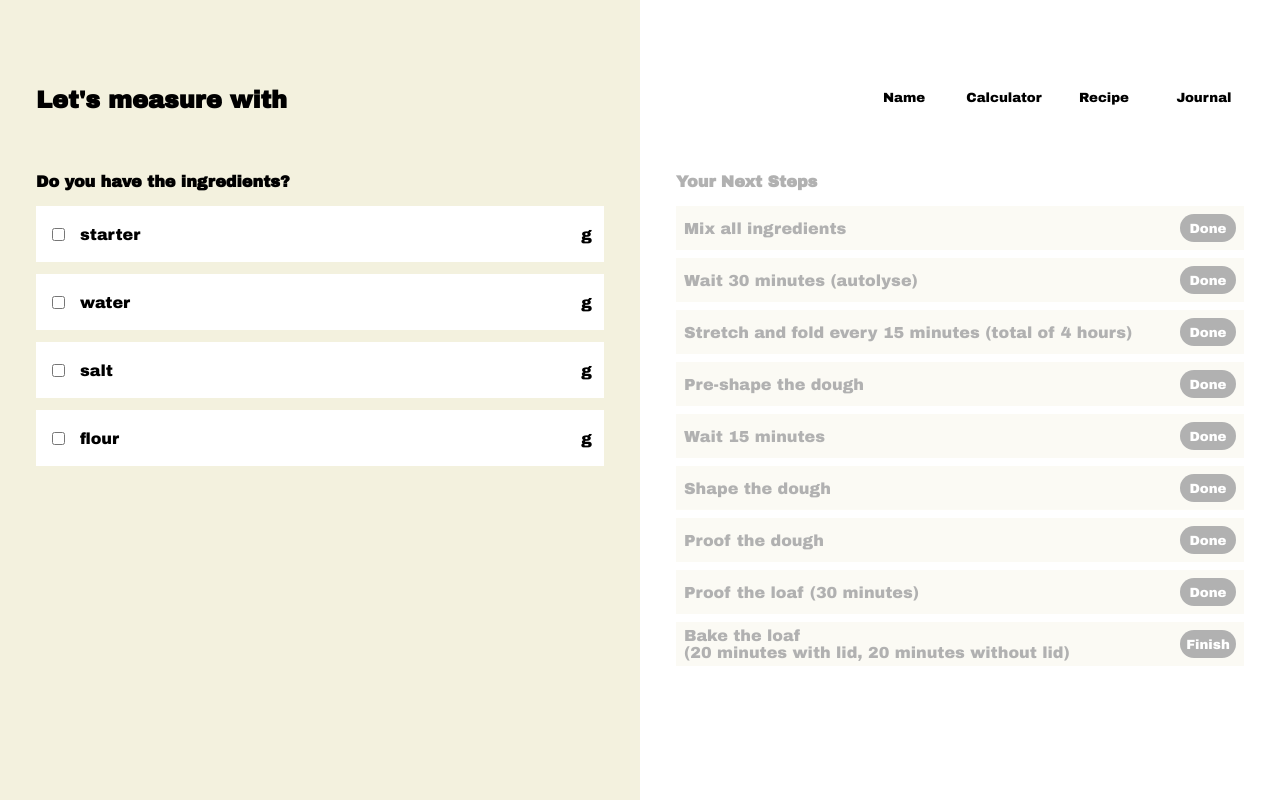
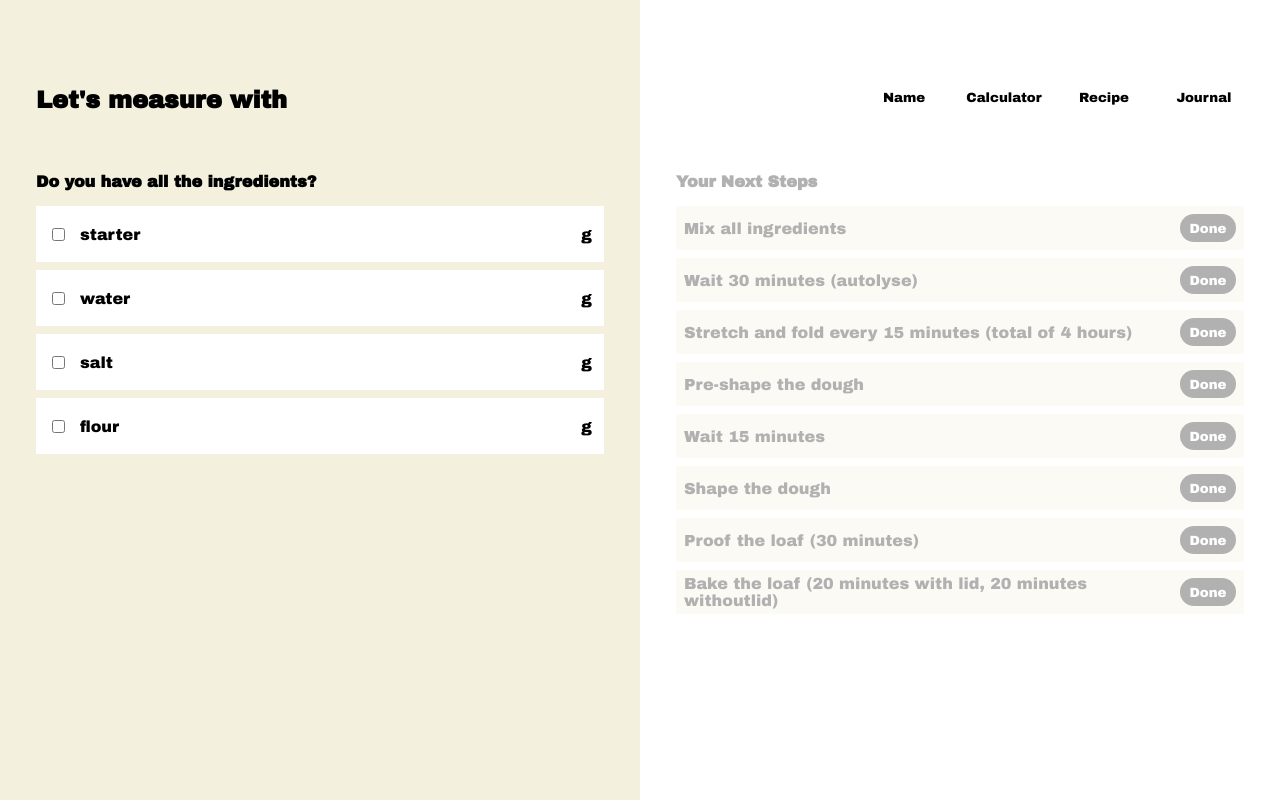
Before and after one commit to sigristarisa/yeastie-boys, a React (Create React App) app: page /recipe in a window 1280 px wide. Built offline with nearby package versions, Linux system fonts and the light colour scheme.

Commit message:
added Modal

```diff
--- a/db.json
+++ b/db.json
@@ -10,7 +10,7 @@
       "id": 1
     },
     {
-      "starterName": "Susie",
+      "starterName": "",
       "starter": 200,
       "water": 300,
       "salt": 12,
@@ -19,13 +19,49 @@
       "id": 2
     },
     {
-      "starterName": "Tommy",
-      "starter": 100,
-      "water": 150,
-      "salt": 6,
-      "flour": 244,
-      "doughweight": "500",
+      "starterName": "",
+      "starter": 200,
+      "water": 300,
+      "salt": 12,
+      "flour": 488,
+      "doughweight": "1000",
       "id": 3
+    },
+    {
+      "starterName": "",
+      "starter": 200,
+      "water": 300,
+      "salt": 12,
+      "flour": 488,
+      "doughweight": "1000",
+      "id": 4
+    },
+    {
+      "starterName": "",
+      "starter": 200,
+      "water": 300,
+      "salt": 12,
+      "flour": 488,
+      "doughweight": "1000",
+      "id": 5
+    },
+    {
+      "starterName": "",
+      "starter": 200,
+      "water": 300,
+      "salt": 12,
+      "flour": 488,
+      "doughweight": "1000",
+      "id": 6
+    },
+    {
+      "starterName": "Yeastie Boys",
+      "starter": 200,
+      "water": 300,
+      "salt": 12,
+      "flour": 488,
+      "doughweight": "1000",
+      "id": 7
     }
   ]
 }
--- a/src/components/Calculator/Calculator.css
+++ b/src/components/Calculator/Calculator.css
@@ -14,7 +14,6 @@
 }
 
 .ingredient {
-  /* height: 10%; */
   display: grid;
   justify-content: center;
   align-items: end;
--- a/src/components/Recipe/IngredientList.js
+++ b/src/components/Recipe/IngredientList.js
@@ -3,7 +3,7 @@ import IngredientListItem from "../Recipe/IngredientListItem";
 const IngredientList = ({ isChecked, handleChecked, sourdough }) => {
   return (
     <section className="ingredient-list-wrapper">
-      <h2>Do you have the ingredients?</h2>
+      <h2>Do you have all the ingredients?</h2>
       <ul className="ingredient-list">
         <IngredientListItem
           ingredient={"starter"}
--- /dev/null
+++ b/src/components/Recipe/Modal.js
@@ -0,0 +1,6 @@
+const Modal = ({ children, showSave }) => {
+  if (!showSave) return null;
+  return <div>{children}</div>;
+};
+
+export default Modal;
--- a/src/components/Recipe/Recipe.css
+++ b/src/components/Recipe/Recipe.css
@@ -26,7 +26,7 @@
 .ingredient-list li {
   height: 56px;
   padding: 12px;
-  margin-bottom: 12px;
+  margin-bottom: 8px;
   background-color: white;
 
   display: grid;
@@ -46,6 +46,7 @@
 
 .step-wrapper {
   padding: 20vh 36px 0 36px;
+  position: relative;
 }
 
 .step-list li {
@@ -69,3 +70,55 @@
   font-family: "Archivo Black", sans-serif;
   cursor: pointer;
 }
+
+.step-list button:hover {
+  background-color: var(--blue);
+}
+
+.save-wrapper {
+  width: 440px;
+  height: 280px;
+  padding: 16px;
+  background-color: var(--grey);
+  border: none;
+  border-radius: 48px;
+  position: absolute;
+  left: 16%;
+  top: 32%;
+
+  display: grid;
+  place-items: center;
+}
+
+.save-btn-wrapper {
+  display: grid;
+  grid-template-columns: repeat(2, 1fr);
+  gap: 12px;
+}
+
+.save-btn-wrapper button {
+  width: 96px;
+  height: 44px;
+  border-radius: 48px;
+  border: none;
+  font-family: "Archivo Black", sans-serif;
+  cursor: pointer;
+}
+
+.no-btn {
+  color: black;
+  background-color: white;
+}
+
+.no-btn:hover {
+  background-color: var(--yellow);
+}
+
+.yes-btn {
+  color: white;
+  background-color: black;
+}
+
+.yes-btn:hover {
+  background-color: var(--blue);
+}
--- a/src/components/Recipe/Recipe.js
+++ b/src/components/Recipe/Recipe.js
@@ -1,6 +1,8 @@
 import { useState } from "react";
 import Header from "../Header/Header";
 import IngredientList from "../Recipe/IngredientList";
+import Step from "../Recipe/Step";
+import Modal from "../Recipe/Modal";
 import "./Recipe.css";
 
 const initialChecked = {
@@ -19,12 +21,12 @@ const initialSteps = {
   stepSix: 0.3,
   stepSeven: 0.3,
   stepEight: 0.3,
-  stepNine: 0.3,
 };
 
 const Recipe = ({ sourdough }) => {
   const [isChecked, setIsChecked] = useState(initialChecked);
   const [step, setStep] = useState(initialSteps);
+  const [showSave, setShowSave] = useState(false);
 
   const displayFirstStep = (checked) => {
     const { starter, water, salt, flour } = checked;
@@ -39,7 +41,12 @@ const Recipe = ({ sourdough }) => {
   };
 
   const handleDone = (stepNum) => {
-    setStep({ ...step, [stepNum]: 1 });
+    if (stepNum !== "stepNine") {
+      setStep({ ...step, [stepNum]: 1 });
+    } else {
+      setStep(initialSteps);
+      setShowSave(true);
+    }
   };
 
   return (
@@ -51,50 +58,82 @@ const Recipe = ({ sourdough }) => {
           handleChecked={handleChecked}
           sourdough={sourdough}
         />
-
         <section className="step-wrapper">
           <h2 style={{ opacity: `${step.stepOne}` }}>Your Next Steps</h2>
           <ul className="step-list">
-            <li style={{ opacity: `${step.stepOne}` }}>
-              <p>Mix all ingredients</p>
-              <button onClick={() => handleDone("stepTwo")}>Done</button>
-            </li>
-            <li style={{ opacity: `${step.stepTwo}` }}>
-              <p>Wait 30 minutes (autolyse)</p>
-              <button onClick={() => handleDone("stepThree")}>Done</button>
-            </li>
-            <li style={{ opacity: `${step.stepThree}` }}>
-              <p>Stretch and fold every 15 minutes (total of 4 hours)</p>
-              <button onClick={() => handleDone("stepFour")}>Done</button>
-            </li>
-            <li style={{ opacity: `${step.stepFour}` }}>
-              <p>Pre-shape the dough</p>
-              <button onClick={() => handleDone("stepFive")}>Done</button>
-            </li>
-            <li style={{ opacity: `${step.stepFive}` }}>
-              <p>Wait 15 minutes</p>
-              <button onClick={() => handleDone("stepSix")}>Done</button>
-            </li>
-            <li style={{ opacity: `${step.stepSix}` }}>
-              <p>Shape the dough </p>
-              <button onClick={() => handleDone("stepSeven")}>Done</button>
-            </li>
-            <li style={{ opacity: `${step.stepSeven}` }}>
-              <p>Proof the dough </p>
-              <button onClick={() => handleDone("stepEight")}>Done</button>
-            </li>
-            <li style={{ opacity: `${step.stepEight}` }}>
-              <p>Proof the loaf (30 minutes) </p>
-              <button onClick={() => handleDone("stepNine")}>Done</button>
-            </li>
-            <li style={{ opacity: `${step.stepNine}` }}>
-              <p>
-                Bake the loaf <br></br>(20 minutes with lid, 20 minutes without
-                lid){" "}
-              </p>
-              <button>Finish</button>
-            </li>
+            <Step
+              step={step}
+              stepNum={"stepOne"}
+              nextStepNum={"stepTwo"}
+              handleDone={handleDone}
+              stepText={"Mix all ingredients"}
+            />
+            <Step
+              step={step}
+              stepNum={"stepTwo"}
+              nextStepNum={"stepThree"}
+              handleDone={handleDone}
+              stepText={"Wait 30 minutes (autolyse)"}
+            />
+            <Step
+              step={step}
+              stepNum={"stepThree"}
+              nextStepNum={"stepFour"}
+              handleDone={handleDone}
+              stepText={"Stretch and fold every 15 minutes (total of 4 hours)"}
+            />
+
+            <Step
+              step={step}
+              stepNum={"stepFour"}
+              nextStepNum={"stepFive"}
+              handleDone={handleDone}
+              stepText={"Pre-shape the dough"}
+            />
+
+            <Step
+              step={step}
+              stepNum={"stepFive"}
+              nextStepNum={"stepSix"}
+              handleDone={handleDone}
+              stepText={"Wait 15 minutes"}
+            />
+
+            <Step
+              step={step}
+              stepNum={"stepSix"}
+              nextStepNum={"stepSeven"}
+              handleDone={handleDone}
+              stepText={"Shape the dough"}
+            />
+            <Step
+              step={step}
+              stepNum={"stepSeven"}
+              nextStepNum={"stepEight"}
+              handleDone={handleDone}
+              stepText={"Proof the loaf (30 minutes)"}
+            />
+
+            <Step
+              step={step}
+              stepNum={"stepEight"}
+              nextStepNum={"stepNine"}
+              handleDone={handleDone}
+              stepText={
+                "Bake the loaf (20 minutes with lid, 20 minutes withoutlid)"
+              }
+            />
           </ul>
+          <Modal showSave={showSave}>
+            <div className="save-wrapper">
+              <h2>Done!</h2>
+              <p>Do you want to add this sourdough in your journal?</p>
+              <div className="save-btn-wrapper">
+                <button className="no-btn">No</button>
+                <button className="yes-btn">Yes</button>
+              </div>
+            </div>
+          </Modal>
         </section>
       </div>
     </div>
--- a/src/components/Recipe/Step.js
+++ b/src/components/Recipe/Step.js
@@ -0,0 +1,10 @@
+const Step = ({ step, stepNum, nextStepNum, handleDone, stepText }) => {
+  return (
+    <li style={{ opacity: `${step[stepNum]}` }}>
+      <p>{stepText}</p>
+      <button onClick={() => handleDone(nextStepNum)}>Done</button>
+    </li>
+  );
+};
+
+export default Step;
```
Also changed, not shown: src/components/Calculator/Calculator.js (+22 -0 lines).
